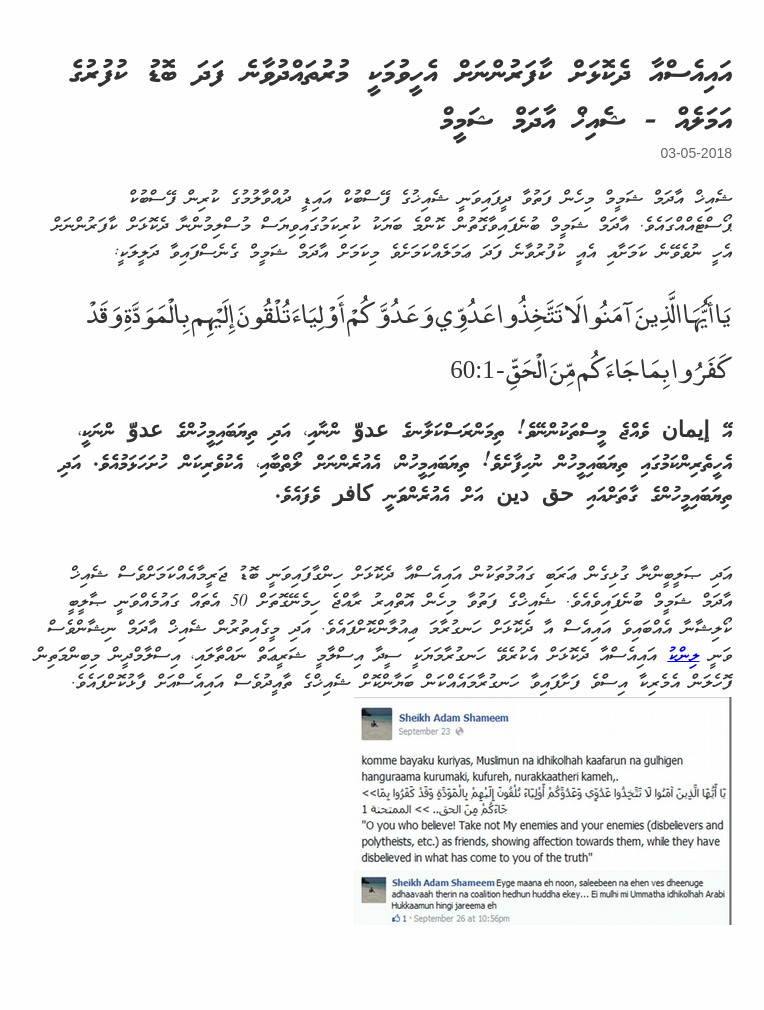
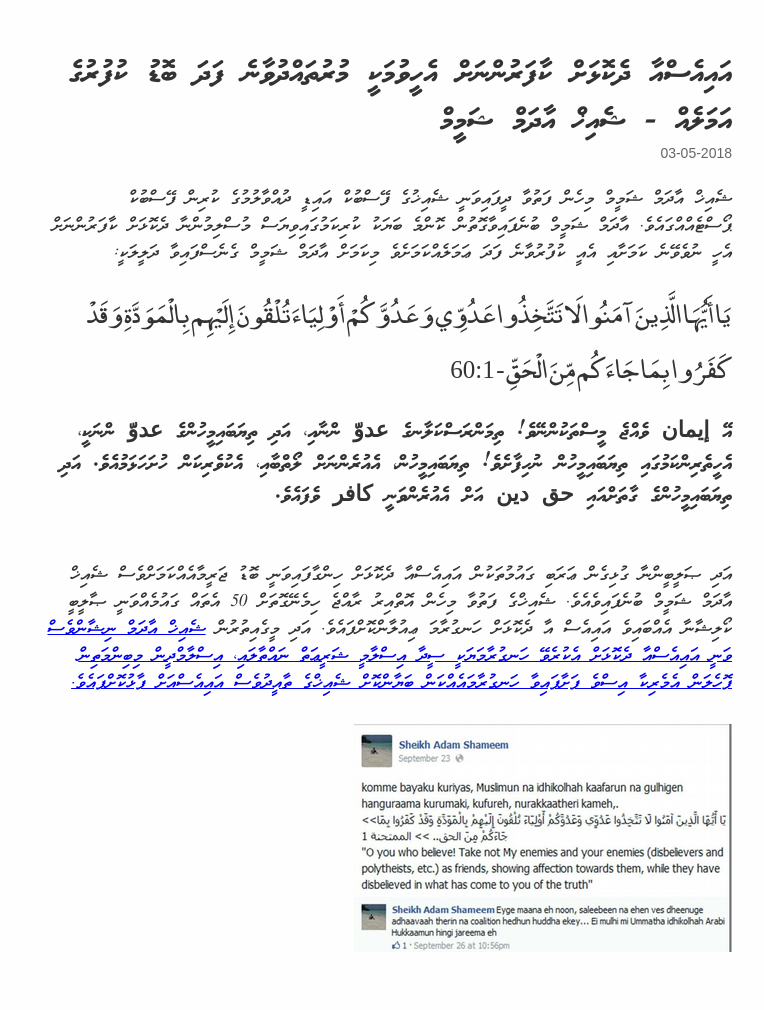
Before and after one commit to holhuashi/holhuashi, a Jekyll site: the page built from _posts/2018-05-03-IS-dhekolhah-eheevun-adam-shameem.md, in a window 1280 px wide. Shown: the whole page, without its empty margins (258-1022 px from the left). Built offline with Jekyll 4.4.1, drawn with Linux system fonts in a browser that asks for light colours; before the commit the page ends 983 px from its top, so only the background shows below that.

Commit message:
Update 2018-05-03-IS-dhekolhah-eheevun-adam-shameem.md

```diff
--- a/_posts/2018-05-03-IS-dhekolhah-eheevun-adam-shameem.md
+++ b/_posts/2018-05-03-IS-dhekolhah-eheevun-adam-shameem.md
@@ -12,6 +12,6 @@ date: 2018-05-03
 </p>
 <br/>
 އަދި ޞަލީބީންނާ ގުޅިގެން ޢަރަބި ގައުމުތަކުން އައިއެސްއާ ދެކޮޅަށް ހިންގާފައިވަނީ ބޮޑު ޖަރީމާއެއްކަމަށްވެސް ޝެއިޚް އާދަމް ޝަމީމް ބުނެފައިވެއެވެ.
-ޝެއިޚްގެ ފަތުވާ މިހެން އޮތްއިރު ރާއްޖެ ހިމެނޭގޮތަށް 50 އެތައް ގައުމެއްވަނީ ޞާލީބީ ކޯލިޝާނާ އެއްބައިވެ އައިއެސް އާ ދެކޮޅަށް ހަނގުރާމަ ޢިއުލާންކޮށްފައެވެ. އަދި މީގެއިތުރުން ޝެއިޚް އާދަމް ނިޝާންވެސް ވަނީ [ލިންކު](https://holhuashi.github.io/2018/05/02/adam-nishan-is) އައިއެސްއާ ދެކޮޅަށް އެކުރެވޭ ހަނގުރާމަޔަކީ ސީދާ އިސްލާމީ ޝަރީޢަތް ނައްތާލައި، އިސްލާމްދީން މިބިންމަތިން ފޮހެލަން އެމެރިކާ އިސްވެ ފަށާފައިވާ ހަނގުރާމައެއްކަން ބަޔާންކޮށް ޝެއިޚްގެ ތާއީދުވެސް އައިއެސްއަށް ފާޅުކޮށްފައެވެ.
-<br/>
+ޝެއިޚްގެ ފަތުވާ މިހެން އޮތްއިރު ރާއްޖެ ހިމެނޭގޮތަށް 50 އެތައް ގައުމެއްވަނީ ޞާލީބީ ކޯލިޝާނާ އެއްބައިވެ އައިއެސް އާ ދެކޮޅަށް ހަނގުރާމަ ޢިއުލާންކޮށްފައެވެ. އަދި މީގެއިތުރުން [ޝެއިޚް އާދަމް ނިޝާންވެސް ވަނީ އައިއެސްއާ ދެކޮޅަށް އެކުރެވޭ ހަނގުރާމަޔަކީ ސީދާ އިސްލާމީ ޝަރީޢަތް ނައްތާލައި، އިސްލާމްދީން މިބިންމަތިން ފޮހެލަން އެމެރިކާ އިސްވެ ފަށާފައިވާ ހަނގުރާމައެއްކަން ބަޔާންކޮށް ޝެއިޚްގެ ތާއީދުވެސް އައިއެސްއަށް ފާޅުކޮށްފައެވެ.](https://holhuashi.github.io/2018/05/02/adam-nishan-is)
+<br/><br/>
 ![adam-shameem-fb-post](/assets/adam-shameem-fb.png)
```
